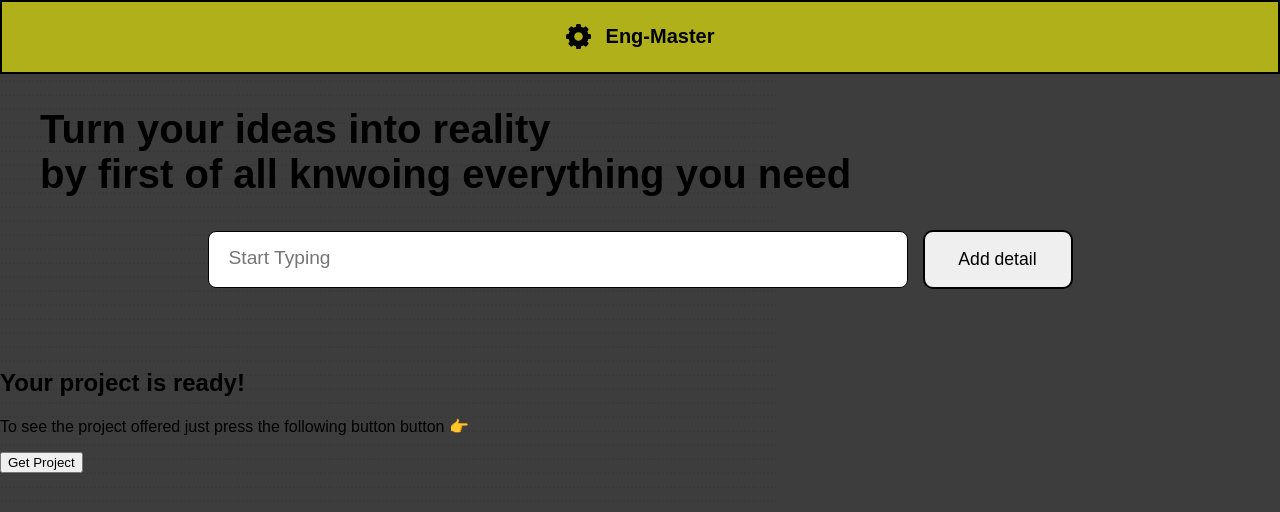
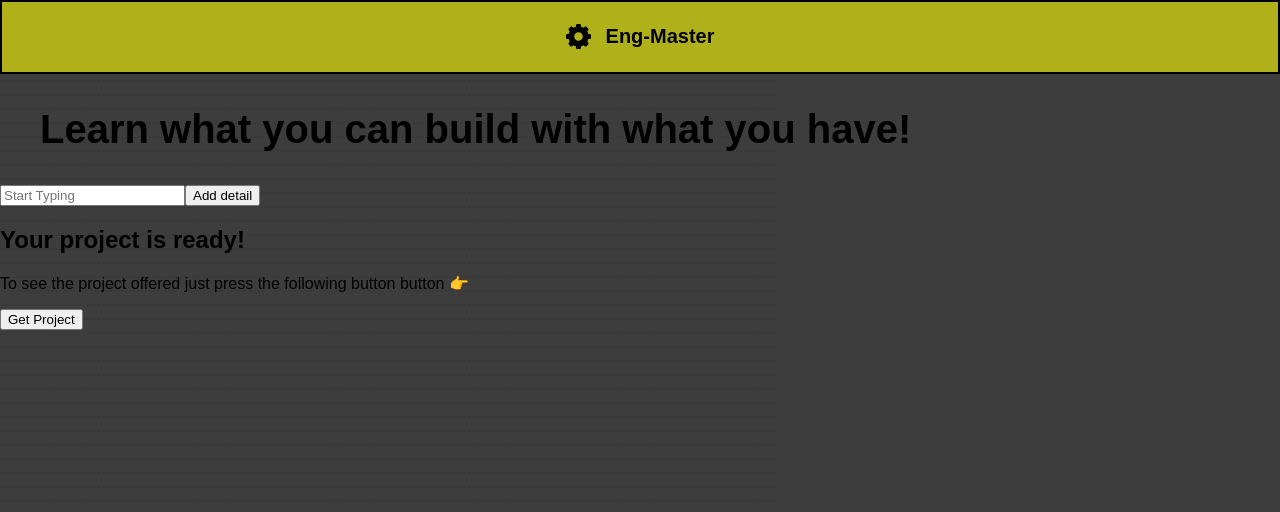
Before and after one commit to EventFulOgee4/EngMaster, a React (Vite) app: page / in a window 1280 px wide. Shown: the top 512 px of the page. Built offline with nearby package versions, Linux system fonts and the light colour scheme; a web font is replaced by a local one.

Commit message:
added the details receiving feature through the input form

```diff
--- a/src/App.jsx
+++ b/src/App.jsx
@@ -10,8 +10,13 @@ export default function App(){
 
   React.useEffect(() => {
     const dotLine = ".".repeat(200) + "\n"
-    dots.current.textContent = dotLine.repeat(200)
+    dots.current.textContent = dotLine.repeat(53)
   })
+
+  function addDetail(formData){
+    const newDetail = formData.get("details")
+    setDetails((prevDetails) => [...prevDetails, newDetail])
+  }
 
   return(
     <>
@@ -22,14 +27,14 @@ export default function App(){
       </header>
       <section className="quick-description">
           <h2>
-            Turn your ideas into reality <br /> by first of all knwoing everything you need
+            Learn what you can build with what you have!
           </h2>
       </section>
       <main>
-        <section className="input-field">
-            <input type="text" name="input-for-details" placeholder="Start Typing" />
+        <form className="input-field" action={addDetail}>
+            <input type="text" name="details" placeholder="Start Typing" />
             <button className="add-details-button">Add detail</button>
-        </section>
+        </form>
         <DetailsList detailsList = {detailsList}/>
       </main>
     </>
```
